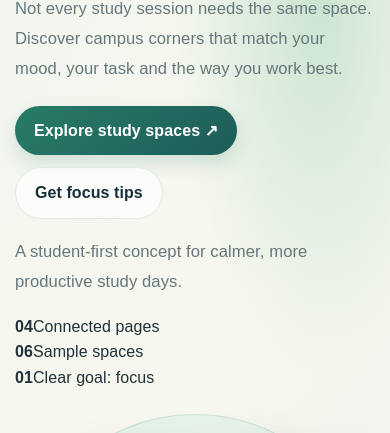
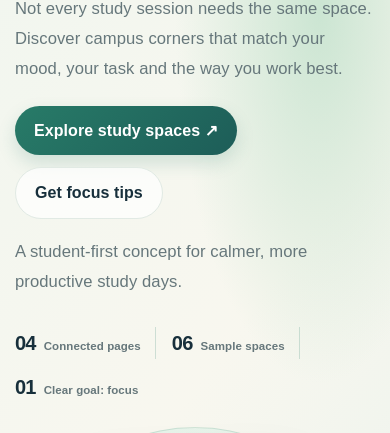
Before and after one commit to utsavsingh37-debug/CSE326-PROJECT-, a plain HTML site: page index.html in a window 390 px wide. Shown: the part 341-774 px from the top of the page. Drawn offline with Linux system fonts and the light colour scheme.

Commit message:
Style the home page highlights for responsive layouts

```diff
--- a/styles.css
+++ b/styles.css
@@ -452,3 +452,35 @@ h1, h2, h3 { letter-spacing: -0.035em; }
     scroll-behavior: auto !important;
   }
 }
+
+
+/* Compact proof points below the home-page hero actions */
+.hero-highlights {
+  display: flex;
+  flex-wrap: wrap;
+  gap: 24px;
+  margin-top: 30px;
+}
+.hero-highlights div {
+  display: flex;
+  align-items: baseline;
+  gap: 8px;
+  padding-right: 22px;
+  border-right: 1px solid rgba(40, 123, 104, 0.2);
+}
+.hero-highlights div:last-child { padding-right: 0; border-right: 0; }
+.hero-highlights strong {
+  color: var(--navy);
+  font-size: 1.25rem;
+  letter-spacing: -0.04em;
+}
+.hero-highlights span {
+  color: var(--muted);
+  font-size: 0.78rem;
+  font-weight: 700;
+}
+@media (max-width: 480px) {
+  .hero-highlights { gap: 12px 16px; }
+  .hero-highlights div { padding-right: 14px; }
+  .hero-highlights span { font-size: 0.72rem; }
+}
```
